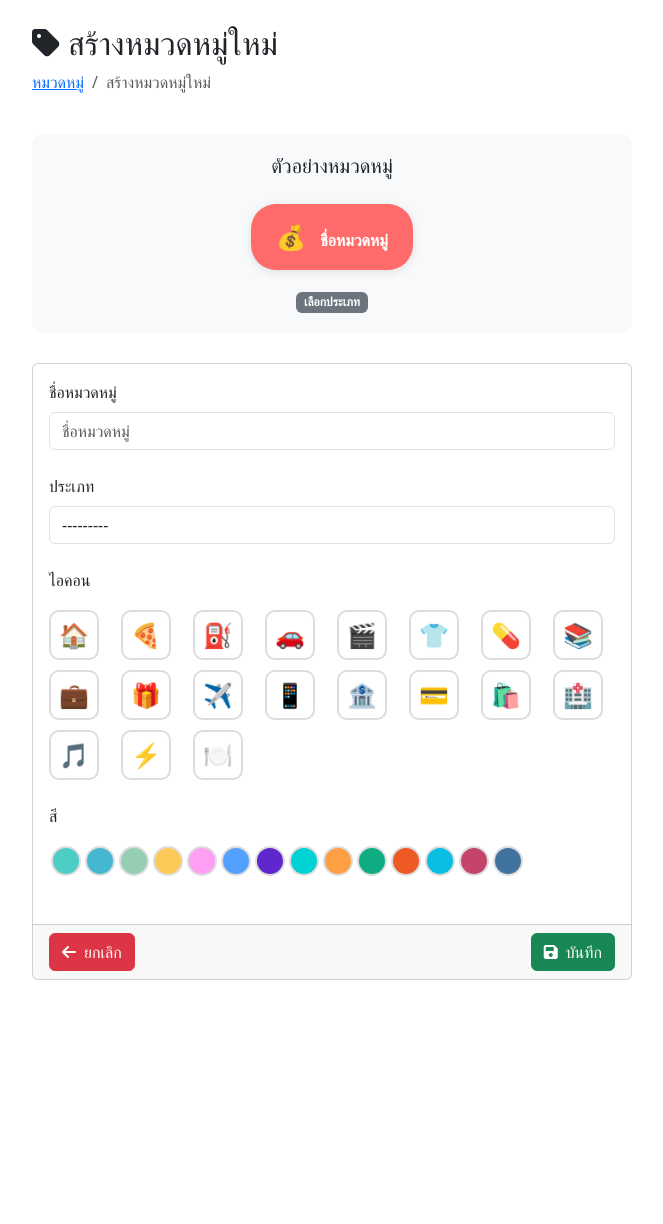
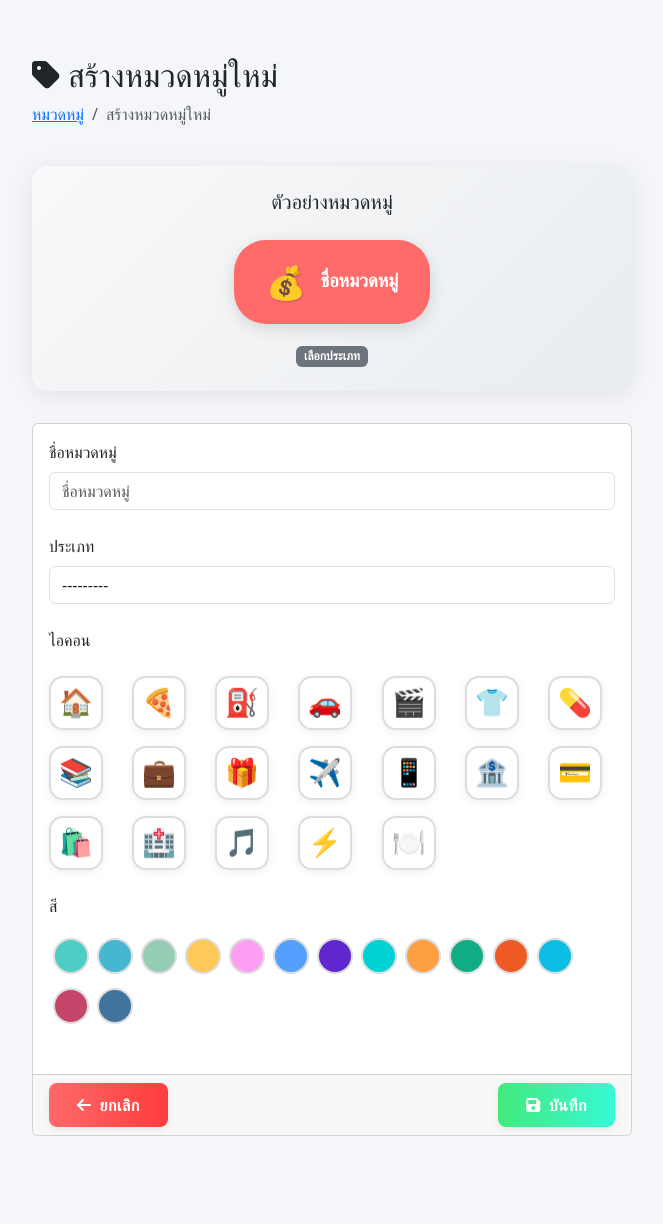
Before and after one commit to Jirasak-Thongpila/CashFlow-Tracker, a Django app: page /categories/create/ in a window 1280 px wide. Shown: the part 56-1280 px from the top of the page, without its empty margins (308-971 px from the left). Before the commit the page ends 1036 px from the top, so only its background shows below. Run offline with Django 5.2, Linux system fonts and the light colour scheme; the visitor is signed in with stand-in values (Sample User, id 1).

Commit message:
color_category

```diff
--- a/templates/categories/category_form.html
+++ b/templates/categories/category_form.html
@@ -4,78 +4,116 @@
 
 {% block extra_css %}
 <style>
+    body {
+        background: #f5f6fa;
+    }
     .form-container {
         max-width: 600px;
-        margin: 0 auto;
+        margin: 32px auto;
+        padding-bottom: 32px;
     }
-
     .preview-section {
-        background: #f8f9fa;
-        border-radius: 10px;
-        padding: 20px;
+        background: linear-gradient(135deg, #f8f9fa 0%, #e9ecef 100%);
+        border-radius: 16px;
+        box-shadow: 0 4px 24px rgba(0,0,0,0.08);
+        padding: 24px;
         text-align: center;
-        margin-bottom: 30px;
+        margin-bottom: 32px;
+        animation: fadeIn 0.7s;
     }
-
+    @keyframes fadeIn {
+        from { opacity: 0; transform: translateY(20px);}
+        to { opacity: 1; transform: translateY(0);}
+    }
     .category-preview {
         display: inline-block;
-        padding: 15px 25px;
-        border-radius: 25px;
+        padding: 18px 32px;
+        border-radius: 32px;
         color: white;
         font-weight: bold;
         margin: 10px;
-        min-width: 150px;
-        box-shadow: 0 2px 10px rgba(0,0,0,0.1);
+        min-width: 170px;
+        box-shadow: 0 4px 16px rgba(0,0,0,0.12);
+        font-size: 1.15rem;
+        transition: box-shadow 0.2s;
+        animation: fadeIn 0.7s;
     }
-
     .icon-preview {
-        font-size: 1.5rem;
+        font-size: 2rem;
         margin-right: 10px;
+        vertical-align: middle;
+        text-shadow: 1px 1px 2px rgba(0,0,0,0.2);
     }
-
     .color-option {
         display: inline-block;
-        width: 30px;
-        height: 30px;
+        width: 36px;
+        height: 36px;
         border-radius: 50%;
-        margin: 2px;
+        margin: 4px;
         border: 2px solid #ddd;
         cursor: pointer;
+        transition: border-color 0.2s, box-shadow 0.2s;
     }
-
     .color-option.selected {
-        border-color: #007bff;
-        box-shadow: 0 0 0 2px rgba(0,123,255,0.25);
+        border-color: #38f9d7;
+        box-shadow: 0 0 0 3px rgba(56,249,215,0.25);
     }
-
     .icon-grid {
         display: grid;
         grid-template-columns: repeat(auto-fill, minmax(60px, 1fr));
-        gap: 10px;
-        margin-top: 10px;
+        gap: 16px;
+        margin-top: 16px;
     }
-
     .icon-option {
-        width: 50px;
-        height: 50px;
+        width: 54px;
+        height: 54px;
         border: 2px solid #ddd;
-        border-radius: 10px;
+        border-radius: 14px;
         display: flex;
         align-items: center;
         justify-content: center;
-        font-size: 1.5rem;
+        font-size: 1.7rem;
         cursor: pointer;
-        transition: all 0.2s ease;
+        background: #fff;
+        transition: border-color 0.2s, box-shadow 0.2s, transform 0.2s;
+        box-shadow: 0 2px 8px rgba(0,0,0,0.07);
     }
-
     .icon-option:hover {
-        border-color: #007bff;
-        transform: scale(1.05);
+        border-color: #38f9d7;
+        transform: scale(1.08);
+        box-shadow: 0 4px 16px rgba(56,249,215,0.12);
     }
-
     .icon-option.selected {
-        border-color: #007bff;
-        background-color: rgba(0,123,255,0.1);
+        border-color: #38f9d7;
+        background: linear-gradient(135deg, #43e97b 0%, #38f9d7 100%);
+        color: #fff;
+        box-shadow: 0 4px 16px rgba(67, 233, 123, 0.12);
+    }
+    .card-footer .btn {
+        font-weight: 600;
+        letter-spacing: 0.5px;
+        padding: 10px 28px;
+        border-radius: 8px;
+        box-shadow: 0 2px 8px rgba(0,0,0,0.08);
+        transition: background 0.2s, box-shadow 0.2s;
+    }
+    .card-footer .btn-danger {
+        background: linear-gradient(90deg, #ff6a6a 0%, #ff3c3c 100%);
+        border: none;
+        color: #fff;
+    }
+    .card-footer .btn-danger:hover {
+        background: linear-gradient(90deg, #ff3c3c 0%, #ff6a6a 100%);
+        box-shadow: 0 4px 16px rgba(255, 99, 99, 0.15);
+    }
+    .card-footer .btn-success {
+        background: linear-gradient(90deg, #43e97b 0%, #38f9d7 100%);
+        border: none;
+        color: #fff;
+    }
+    .card-footer .btn-success:hover {
+        background: linear-gradient(90deg, #38f9d7 0%, #43e97b 100%);
+        box-shadow: 0 4px 16px rgba(67, 233, 123, 0.15);
     }
 </style>
 {% endblock %}
```
